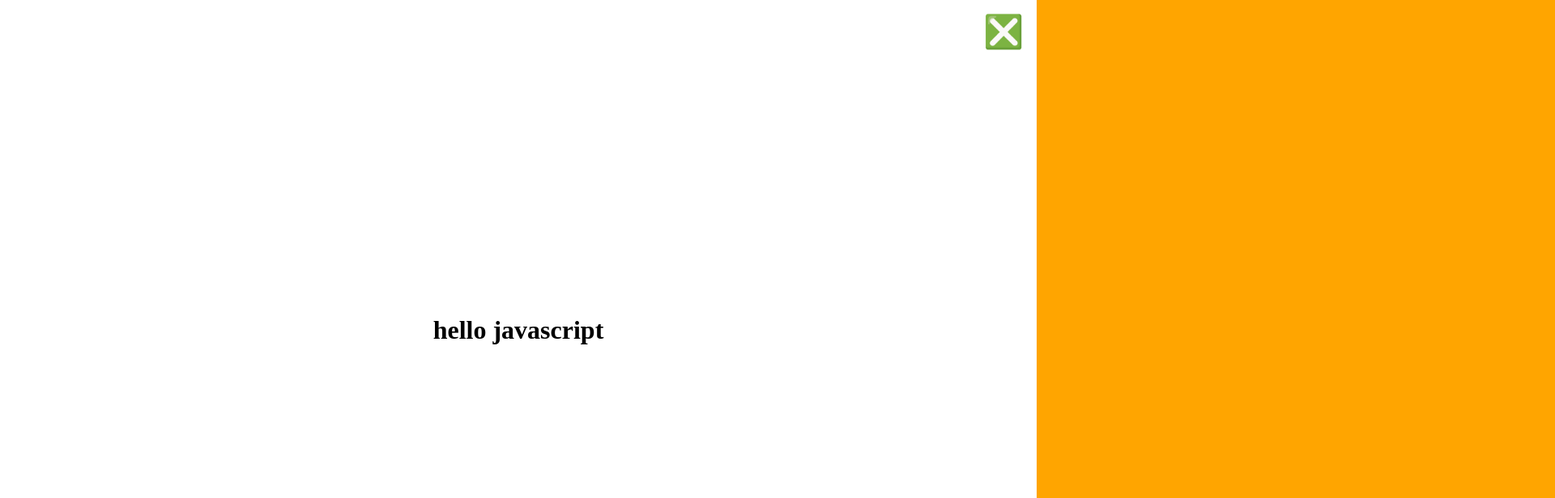
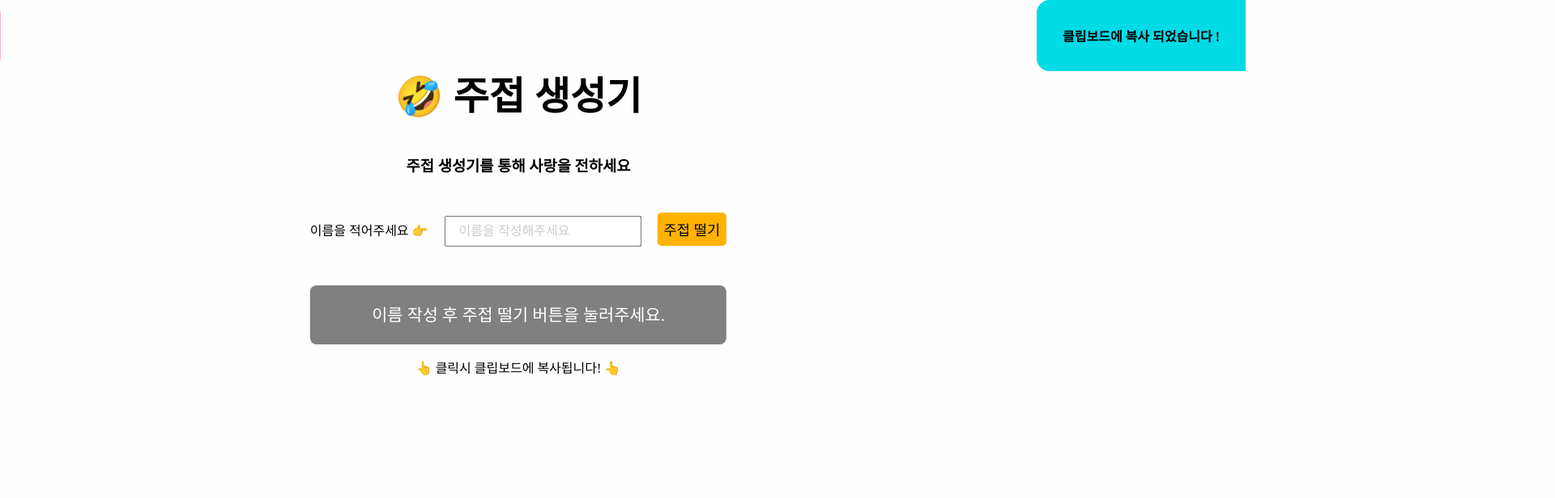
Before and after one commit to iamjinpark/core_javascript, a website: page client/index.html in a window 1280 px wide. Shown: the top 616 px of the page at 81% size, 1920 px wide, since content can reach past the window. Drawn offline with Linux system fonts and the light colour scheme.

Commit message:
hmtl 및 css 파일 수정

```diff
--- a/client/index.html
+++ b/client/index.html
@@ -1,23 +1,39 @@
 <!doctype html>
-<html lang="en">
+<html lang="ko-KR">
   <head>
     <meta charset="UTF-8" />
     <meta name="viewport" content="width=device-width, initial-scale=1.0" />
     <title>범쌤과 함께하는 자바스크립트</title>
-    <link rel="stylesheet" href="style.css" />
-    <link rel="icon" href="./assets/tiger.svg" type="image/x-icon" />
-    <script src="./chapter/core/21.tryCatch.js" defer></script>
-    <!-- <script src="./chapter/core/19.Array.js" defer></script> -->
-    <script src="./lib/utils/typeOf.js"></script>
+    <link rel="shortcut icon" href="./assets/tiger.svg" type="image/x-icon" />
+    <link rel="stylesheet" href="./style.css" />
+    <script src="./main.js"></script>
   </head>
   <body>
-    <h1>
-      <span class="first"> hello </span>
-      <!-- 주석 -->
-      <span class="second"> javascript </span>
-    </h1>
+    <div class="alert alert-error">제대로된 이름을 입력해주세요 !</div>
+    <div class="alert alert-success">클립보드에 복사 되었습니다 !</div>
 
-    <div class="menu"></div>
-    <a href="/" class="menu-button">❎</a>
+    <div class="container">
+      <h2>🤣 주접 생성기</h2>
+      <h3>주접 생성기를 통해 사랑을 전하세요</h3>
+
+      <form>
+        <label for="nameField"
+          >이름을 적어주세요 <span class="icon">👉</span></label
+        >
+        <input
+          type="text"
+          id="nameField"
+          placeholder="이름을 작성해주세요"
+          value=""
+        />
+
+        <input type="submit" value="주접 떨기" id="submit" />
+
+        <!-- 버튼 태그 레이어 -->
+        <div class="result">이름 작성 후 주접 떨기 버튼을 눌러주세요.</div>
+
+        <span class="notice"> 👆 클릭시 클립보드에 복사됩니다! 👆</span>
+      </form>
+    </div>
   </body>
 </html>
--- a/client/style.css
+++ b/client/style.css
@@ -1,42 +1,121 @@
-body {
-    display: flex;
-    justify-content: center;
-    align-items: center;
-    height: 100vh;
-    text-align: center;
-    overflow: hidden;
-  }
+body{
+  background: #fefefe;
+}
 
+.container{
+  position: absolute;
+  left: 50%;
+  transform: translateX(-50%);
+  top: 5vh;
+  text-align: center;
+  min-width: 350px;
+}
 
-  span{
-    display: inline-block;
-  }
+h2{
+  font-size: 3rem;
+}
 
-
-  .menu-button{
-    position: fixed;
-    right:1rem;
-    top: 1rem;
-    z-index: 10;
-    font-size: 2.5rem;
-    text-decoration: none;
-  }
+form{
+  position: relative;
+}
 
 
 
-  .menu{
-    width: 50vw;
-    height: 100vh;
-    background:orange;
-    position: absolute;
-    right: -50vw;
-    top: 0;
-    transition: all .5s;
-  }
+input[type=text]{
+  font-size: 1rem;
+  padding: .5rem 1rem;
+  margin: 2rem 1rem 3rem 1rem;
+}
+
+input[type=text]::placeholder{
+  color:rgb(204, 204, 204)
+}
+
+input[type=submit]{
+  font-size: 1.1rem;
+  padding: .5rem;
+  cursor: pointer;
+  background: hsl(42, 100%, 50%);
+  border: none;
+  border-radius: 0.3rem;
+}
+
+
+.result{
+  max-width: 90vw;
+  padding: 1.3rem;
+  font-size: 1.3rem;
+  background: gray;
+  color: white;
+  border-radius: .5rem;
+  /* white-space: nowrap; */
+  margin-bottom: 1rem;
+  cursor: pointer;
+  overflow: hidden;
+  transition: background .3s;
+	line-height: 1.5;
+}
+
+.result:hover{
+  background: rgb(77, 77, 77);
+}
+
+
+.alert{
+  padding: 2rem;
+
+  position: fixed;
+  font-weight: bold;
+  color: white;
+  transition: all .3s;
+}
+
+.alert-success{
+  border-radius: 1rem 0 0 1rem;
+  background:rgb(0, 219, 230);
+	color: black;
+  right: 0;
+  top: 0;
+  transform: translateX(100%);
+}
+
+.alert-error{
+  border-radius: 0 1rem 1rem 0;
+  background:rgb(222, 0, 137);
+  left: 0;
+  top: 0;
+  transform: translateX(-100%);
+}
+
+.alert.is-active{
+  transform: translateX(0);
+}
 
 
 
 
-  .menu.is-active{
-    transform: translateX(-100%)
+.shake{
+  animation: shake 0.82s cubic-bezier(.36,.07,.19,.97) both;
+  transform: translate3d(0, 0, 0);
+  backface-visibility: hidden;
+  perspective: 1000px;
+}
+
+
+@keyframes shake {
+  10%, 90% {
+    transform: translate3d(-1px, 0, 0);
   }
+
+  20%, 80% {
+    transform: translate3d(2px, 0, 0);
+  }
+
+  30%, 50%, 70% {
+    transform: translate3d(-4px, 0, 0);
+  }
+
+  40%, 60% {
+    transform: translate3d(4px, 0, 0);
+  }
+}
```
